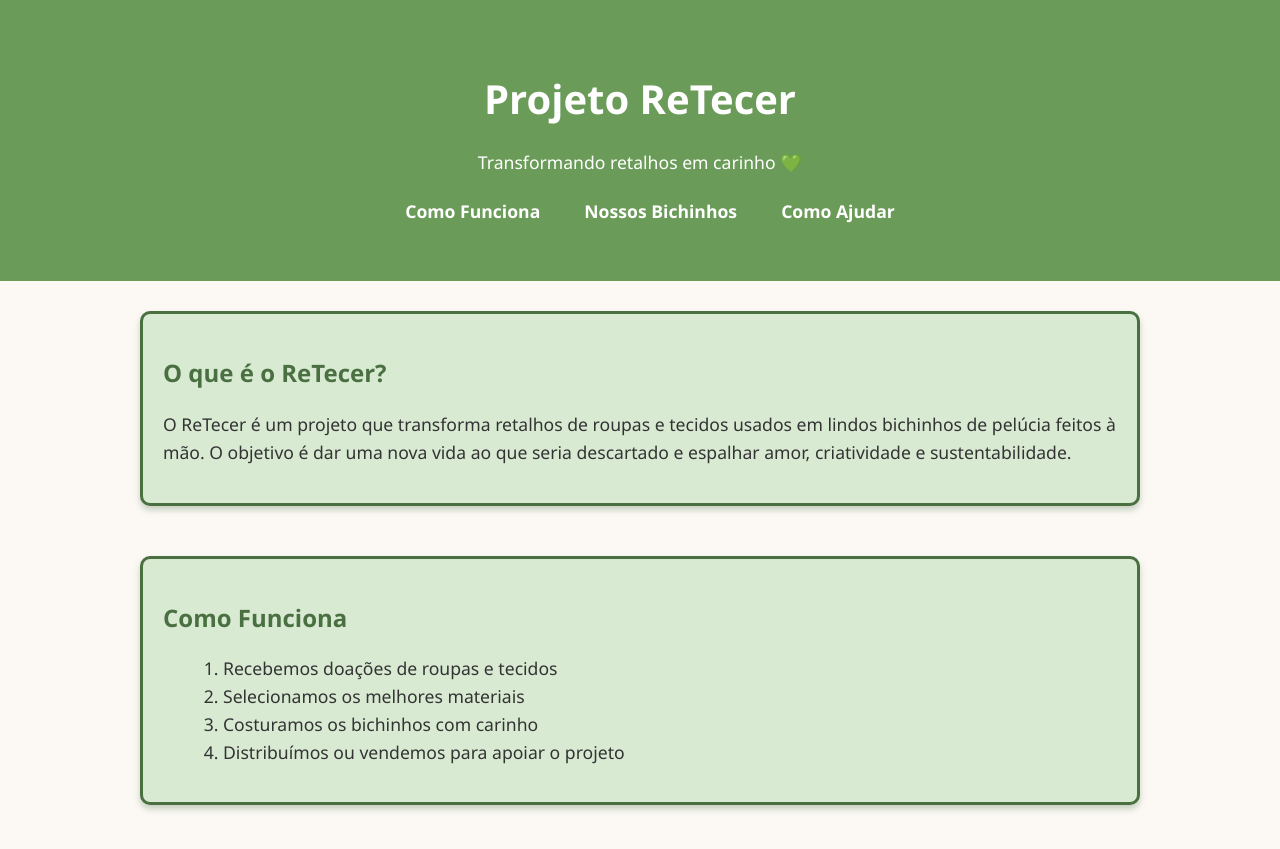
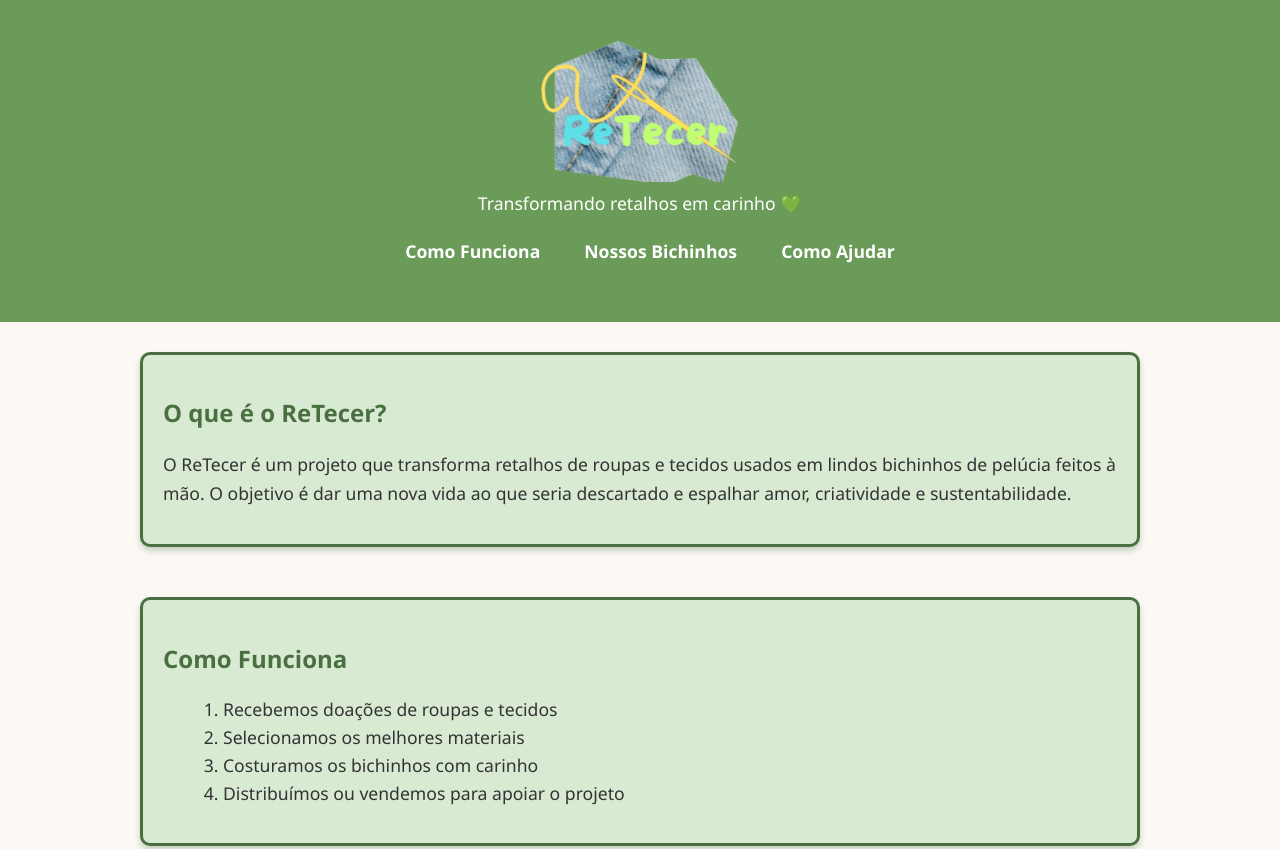
Before and after one commit to JoaoFurin1/Projeto-ReTecer, a plain HTML site: page index.html in a window 1280 px wide. Shown: the top 849 px of the page. Drawn offline with Linux system fonts and the light colour scheme.

Commit message:
Add files via upload

```diff
--- a/index.html
+++ b/index.html
@@ -8,7 +8,7 @@
 </head>
 <body>
   <header>
-    <h1>Projeto ReTecer</h1>
+    <img src="Colette_-_1_-_Editado-removebg-preview.png" alt="">
     <p>Transformando retalhos em carinho 💚</p>
     <nav>
       <ul class="menu">
--- a/style.css
+++ b/style.css
@@ -17,9 +17,17 @@ header {
   padding: 40px 20px;
 }
 
+header img{
+  width: 200px;
+}
+
 header h1 {
   margin-bottom: 10px;
   font-size: 2.5em;
+}
+
+header p{
+  margin: 0;
 }
 
 nav {
```
Also changed, not shown: Colette_-_1_-_Editado-removebg-preview.png (added).
